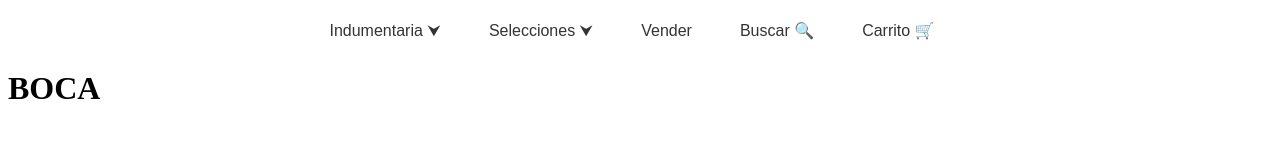
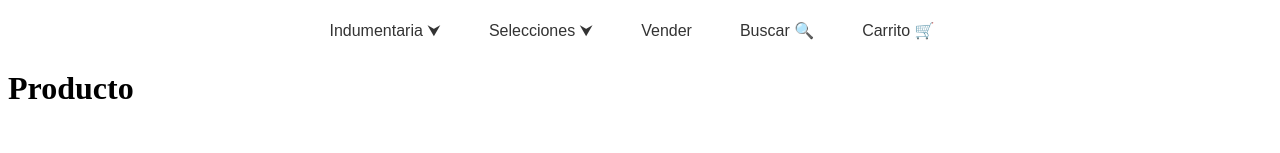
Before and after one commit to joacoss10/ApiECommerce, a React (Vite) app in the folder FrontEnd/: page /Producto in a window 1280 px wide. Shown: the part 147-300 px from the top of the page. Built offline with nearby package versions, Linux system fonts and the light colour scheme.

Commit message:
cambiazo para que sea decente

```diff
--- a/FrontEnd/src/views/Menu.jsx
+++ b/FrontEnd/src/views/Menu.jsx
@@ -10,7 +10,7 @@ const Menu = () => {
                     <a href="#">Indumentaria ⮟</a>
                     <ul className="dropdownContent">
                         <li><Link to="/Producto">Boca</Link></li>
-                        <li><Link to="/Producto">Riber</Link></li>
+                        <li><Link to="/Producto">River</Link></li>
                         <li><Link to="/Producto">Lanus</Link></li>
                         <li><Link to="/Producto">Independiente</Link></li>
                         <li><Link to="/Producto">Racing</Link></li>
--- a/FrontEnd/src/views/Producto.jsx
+++ b/FrontEnd/src/views/Producto.jsx
@@ -2,7 +2,7 @@ import React from "react";
 const Producto = () => {
     return (
         <div>
-            <h1>BOCA</h1>
+            <h1>Producto</h1>
         </div>
 
     )
```
